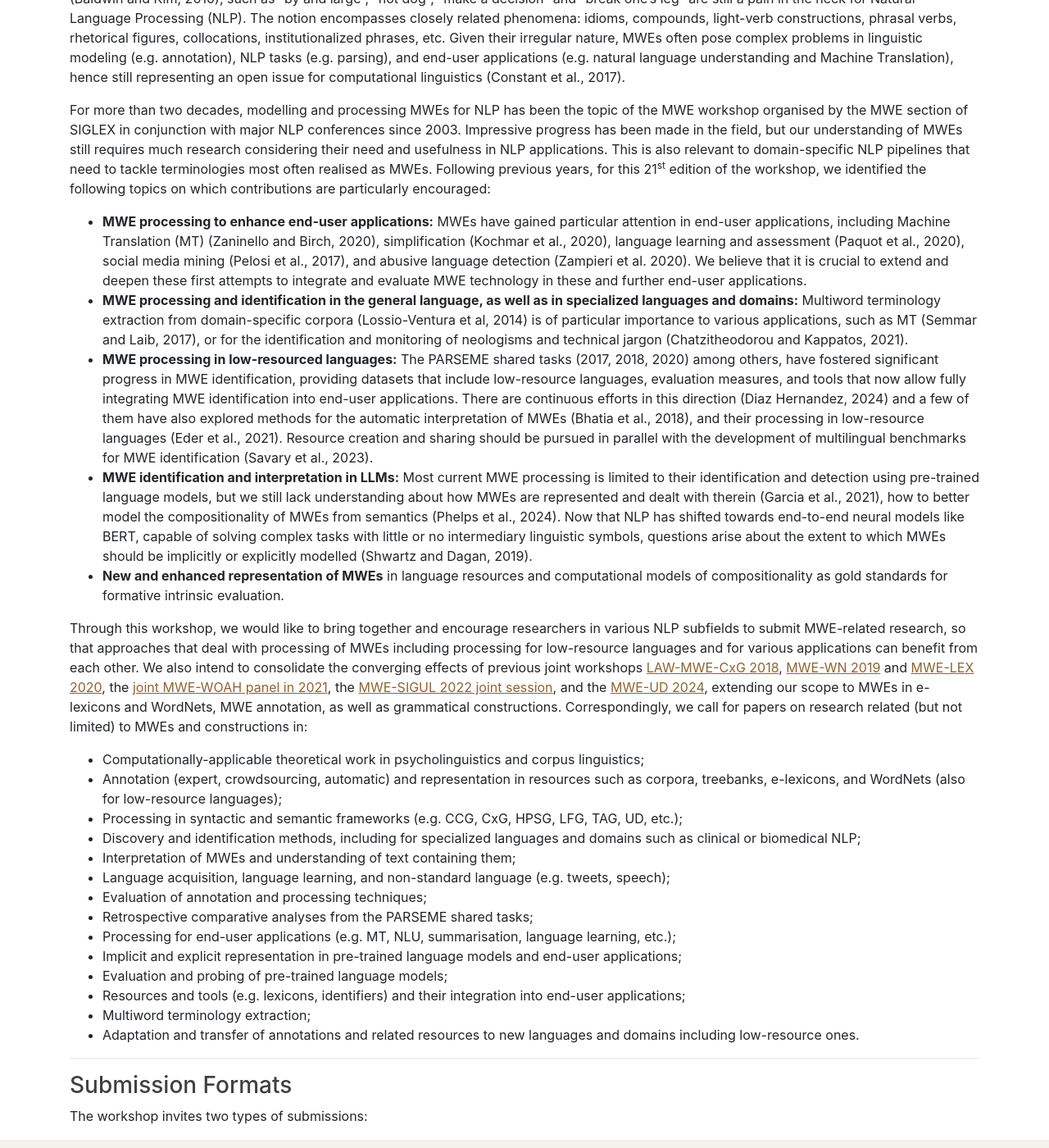
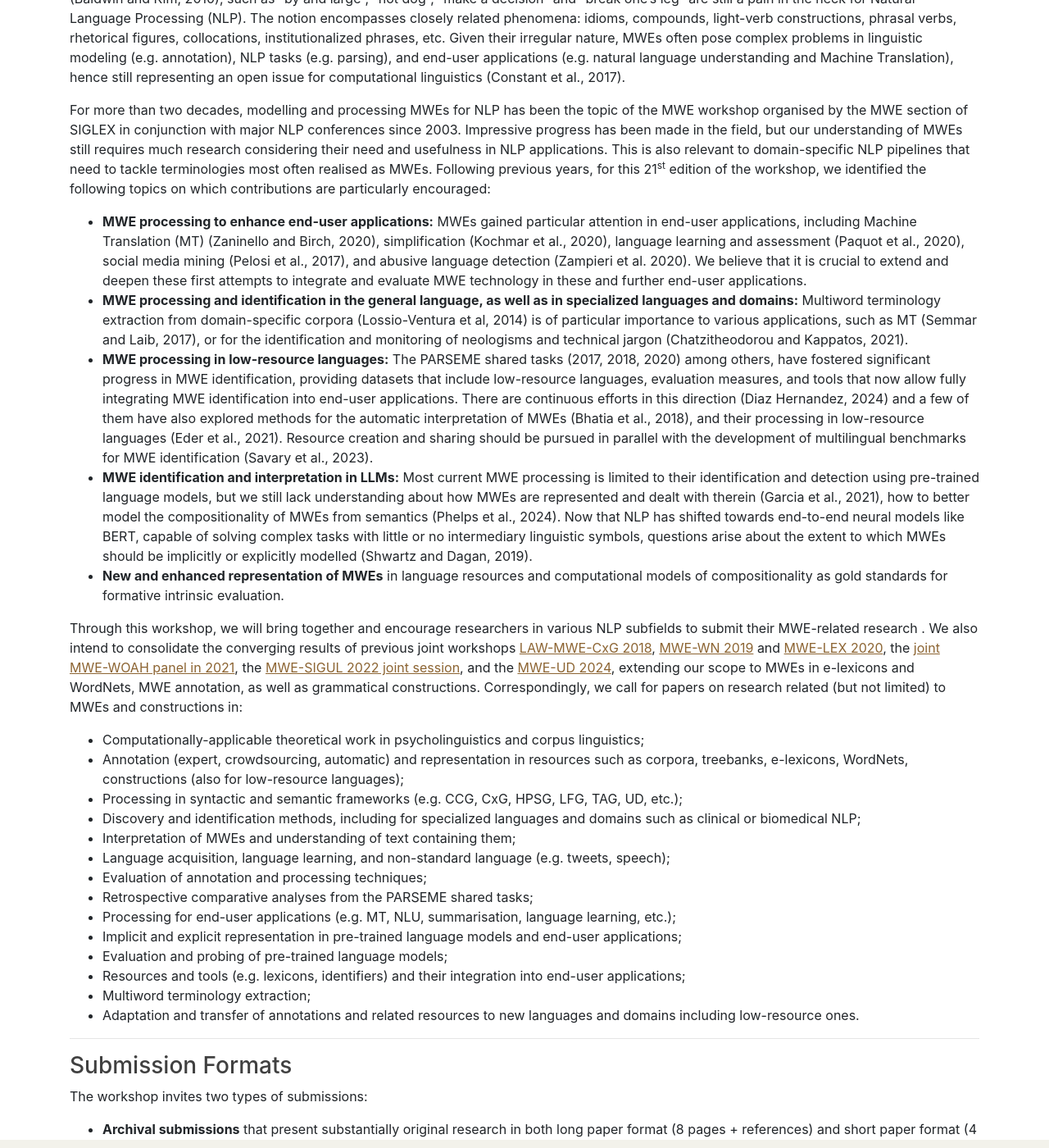
Before and after one commit to multiword/multiword.github.io, a Jekyll site: the page built from mwe2025/index.md, in a window 1280 px wide and 1400 px high, scrolled down 1343 px. Shown: the whole window at 82% size. Built offline with Jekyll 4.4.1, drawn with Linux system fonts in a browser that asks for light colours; comment, search, counter and statistics services are not loaded.

Commit message:
Updated the index page

```diff
--- a/mwe2025/index.md
+++ b/mwe2025/index.md
@@ -100,16 +100,16 @@ Multiword expressions (MWEs), i.e., word combinations that exhibit lexical, synt
 
 For more than two decades, modelling and processing MWEs for NLP has been the topic of the MWE workshop organised by the MWE section of SIGLEX in conjunction with major NLP conferences since 2003. Impressive progress has been made in the field, but our understanding of MWEs still requires much research considering their need and usefulness in NLP applications. This is also relevant to domain-specific NLP pipelines that need to tackle terminologies most often realised as MWEs. Following previous years, for this 21<sup>st</sup> edition of the workshop, we identified the following topics on which contributions are particularly encouraged:
 
-- **MWE processing to enhance end-user applications:** MWEs have gained particular attention in end-user applications, including Machine Translation (MT) (Zaninello and Birch, 2020), simplification (Kochmar et al., 2020), language learning and assessment (Paquot et al., 2020), social media mining (Pelosi et al., 2017), and abusive language detection (Zampieri et al. 2020). We believe that it is crucial to extend and deepen these first attempts to integrate and evaluate MWE technology in these and further end-user applications.
+- **MWE processing to enhance end-user applications:** MWEs gained particular attention in end-user applications, including Machine Translation (MT) (Zaninello and Birch, 2020), simplification (Kochmar et al., 2020), language learning and assessment (Paquot et al., 2020), social media mining (Pelosi et al., 2017), and abusive language detection (Zampieri et al. 2020). We believe that it is crucial to extend and deepen these first attempts to integrate and evaluate MWE technology in these and further end-user applications.
 - **MWE processing and identification in the general language, as well as in specialized languages and domains:** Multiword terminology extraction from domain-specific corpora (Lossio-Ventura et al, 2014) is of particular importance to various applications, such as MT (Semmar and Laib, 2017), or for the identification and monitoring of neologisms and technical jargon (Chatzitheodorou and Kappatos, 2021).
-- **MWE processing in low-resourced languages:** The PARSEME shared tasks (2017, 2018, 2020) among others, have fostered significant progress in MWE identification, providing datasets that include low-resource languages, evaluation measures, and tools that now allow fully integrating MWE identification into end-user applications. There are continuous efforts in this direction (Diaz Hernandez, 2024) and a few of them have also explored methods for the automatic interpretation of MWEs (Bhatia et al., 2018), and their processing in low-resource languages (Eder et al., 2021). Resource creation and sharing should be pursued in parallel with the development of multilingual benchmarks for MWE identification (Savary et al., 2023).
+- **MWE processing in low-resource languages:** The PARSEME shared tasks (2017, 2018, 2020) among others, have fostered significant progress in MWE identification, providing datasets that include low-resource languages, evaluation measures, and tools that now allow fully integrating MWE identification into end-user applications. There are continuous efforts in this direction (Diaz Hernandez, 2024) and a few of them have also explored methods for the automatic interpretation of MWEs (Bhatia et al., 2018), and their processing in low-resource languages (Eder et al., 2021). Resource creation and sharing should be pursued in parallel with the development of multilingual benchmarks for MWE identification (Savary et al., 2023).
 - **MWE identification and interpretation in LLMs:** Most current MWE processing is limited to their identification and detection using pre-trained language models, but we still lack understanding about how MWEs are represented and dealt with therein (Garcia et al., 2021), how to better model the compositionality of MWEs from semantics (Phelps et al., 2024). Now that NLP has shifted towards end-to-end neural models like BERT, capable of solving complex tasks with little or no intermediary linguistic symbols, questions arise about the extent to which MWEs should be implicitly or explicitly modelled (Shwartz and Dagan, 2019).
 - **New and enhanced representation of MWEs** in language resources and computational models of compositionality as gold standards for formative intrinsic evaluation.
 
-Through this workshop, we would like to bring together and encourage researchers in various NLP subfields to submit MWE-related research, so that approaches that deal with processing of MWEs including processing for low-resource languages and for various applications can benefit from each other. We also intend to consolidate the converging effects of previous joint workshops [LAW-MWE-CxG 2018](https://multiword.sourceforge.net/PHITE.php?sitesig=CONF&page=CONF_04_LAW-MWE-CxG_2018___lb__COLING__rb__), [MWE-WN 2019](https://multiword.sourceforge.net/PHITE.php?sitesig=CONF&page=CONF_03_MWE-WN_2019___lb__ACL__rb__) and [MWE-LEX 2020](https://multiword.sourceforge.net/PHITE.php?sitesig=CONF&page=CONF_02_MWE-LEX_2020___lb__COLING__rb__), the [joint MWE-WOAH panel in 2021](https://multiword.org/mwe2021/#program), the [MWE-SIGUL 2022 joint session](https://multiword.org/mwe2022/), and the [MWE-UD 2024](https://multiword.org/mweud2024/), extending our scope to MWEs in e-lexicons and WordNets, MWE annotation, as well as grammatical constructions. Correspondingly, we call for papers on research related (but not limited) to MWEs and constructions in:
+Through this workshop, we will bring together and encourage researchers in various NLP subfields to submit their MWE-related research <!-- so that approaches that deal with the processing of MWEs including processing for low-resource languages and for various applications can benefit from each other!-->. We also intend to consolidate the converging results of previous joint workshops [LAW-MWE-CxG 2018](https://multiword.sourceforge.net/PHITE.php?sitesig=CONF&page=CONF_04_LAW-MWE-CxG_2018___lb__COLING__rb__), [MWE-WN 2019](https://multiword.sourceforge.net/PHITE.php?sitesig=CONF&page=CONF_03_MWE-WN_2019___lb__ACL__rb__) and [MWE-LEX 2020](https://multiword.sourceforge.net/PHITE.php?sitesig=CONF&page=CONF_02_MWE-LEX_2020___lb__COLING__rb__), the [joint MWE-WOAH panel in 2021](https://multiword.org/mwe2021/#program), the [MWE-SIGUL 2022 joint session](https://multiword.org/mwe2022/), and the [MWE-UD 2024](https://multiword.org/mweud2024/), extending our scope to MWEs in e-lexicons and WordNets, MWE annotation, as well as grammatical constructions. Correspondingly, we call for papers on research related (but not limited) to MWEs and constructions in:
 
 * Computationally-applicable theoretical work in psycholinguistics and corpus linguistics;
-* Annotation (expert, crowdsourcing, automatic) and representation in resources such as corpora, treebanks, e-lexicons, and WordNets (also for low-resource languages);
+* Annotation (expert, crowdsourcing, automatic) and representation in resources such as corpora, treebanks, e-lexicons, WordNets, constructions (also for low-resource languages);
 * Processing in syntactic and semantic frameworks (e.g. CCG, CxG, HPSG, LFG, TAG, UD, etc.);
 * Discovery and identification methods, including for specialized languages and domains such as clinical or biomedical NLP;
 * Interpretation of MWEs and understanding of text containing them;
```
